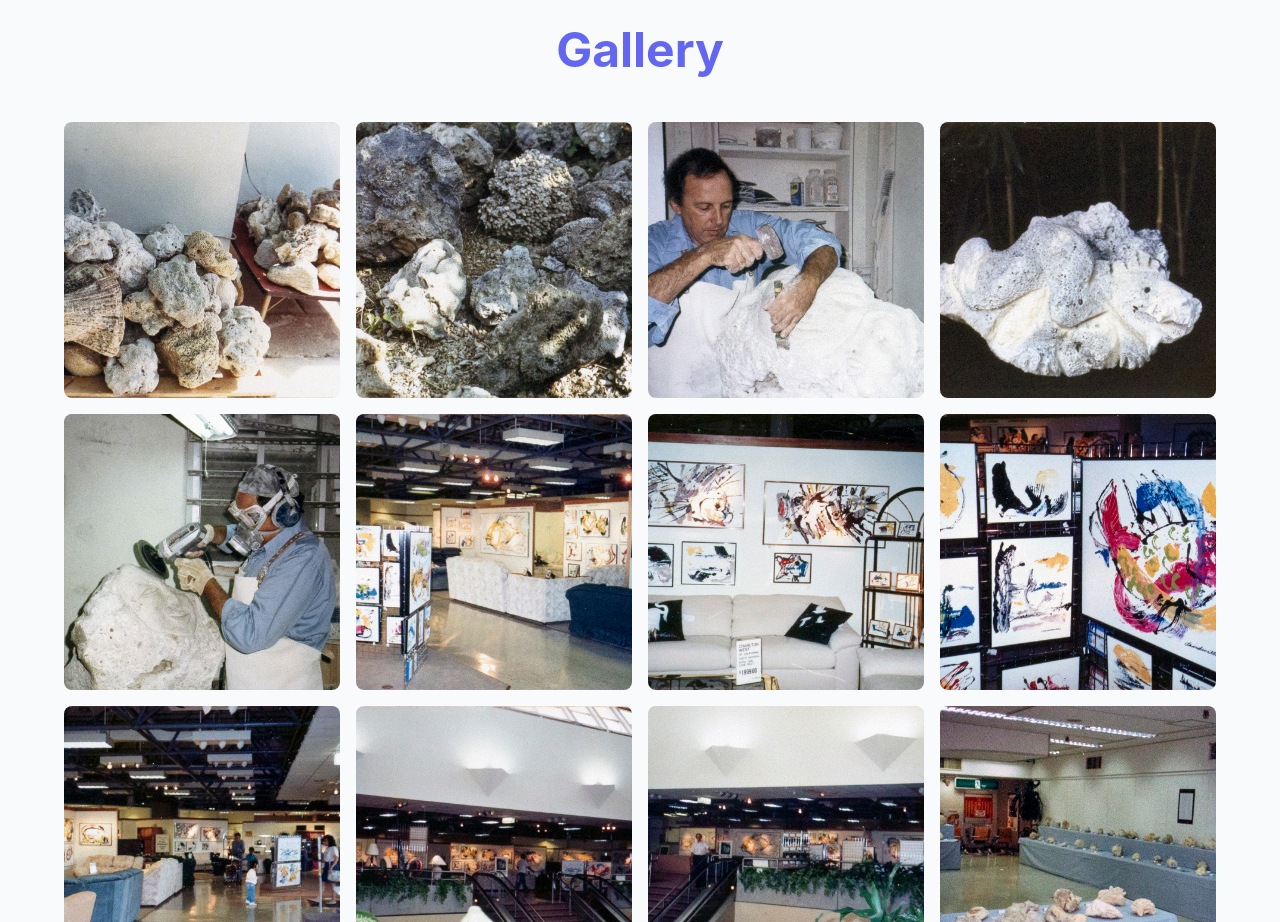
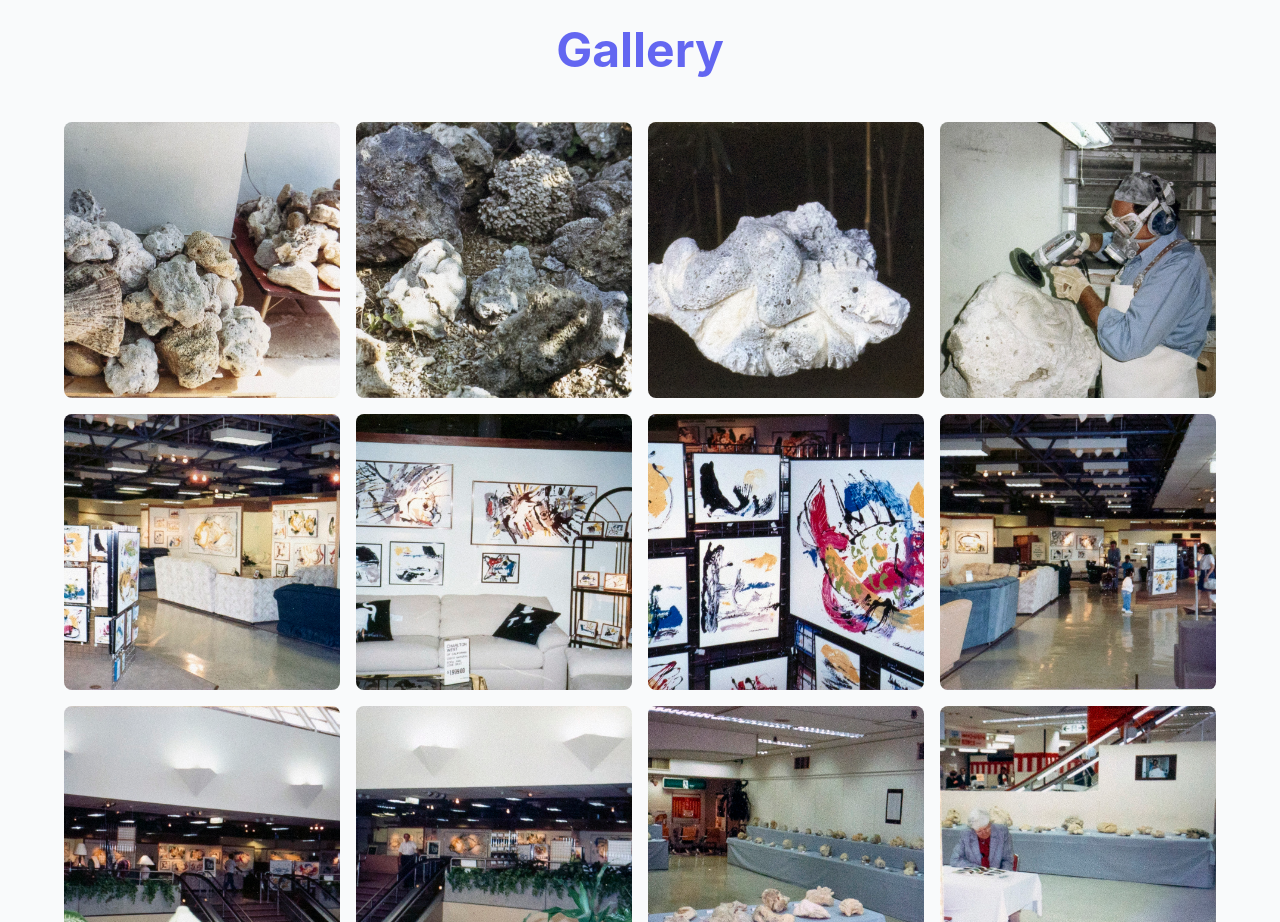
Before and after one commit to humboldtscabinet/davidwillisartist, a Next.js app: page / in a window 1280 px wide. Shown: the part 2440-3362 px from the top of the page. Built offline with nearby package versions, Linux system fonts and the light colour scheme.

Commit message:
remove coral sculpture 03 from gallery

```diff
--- a/components/GallerySection.tsx
+++ b/components/GallerySection.tsx
@@ -4,7 +4,7 @@ import { useState } from "react";
 import Image from "next/image";
 import Lightbox from "./Lightbox";
 
-const galleryImages = [1,2,3,4,5,7,8,9,10,11,12,15,16,19,21,23,27,38,39,40,41,42].map(num => ({
+const galleryImages = [1,2,4,5,7,8,9,10,11,12,15,16,19,21,23,27,38,39,40,41,42].map(num => ({
   id: num,
   src: `/images/david willis coral sculptorPC - A -${String(num).padStart(2, '0')}.jpg`,
   alt: `David Willis coral sculpture ${num}`,
```
